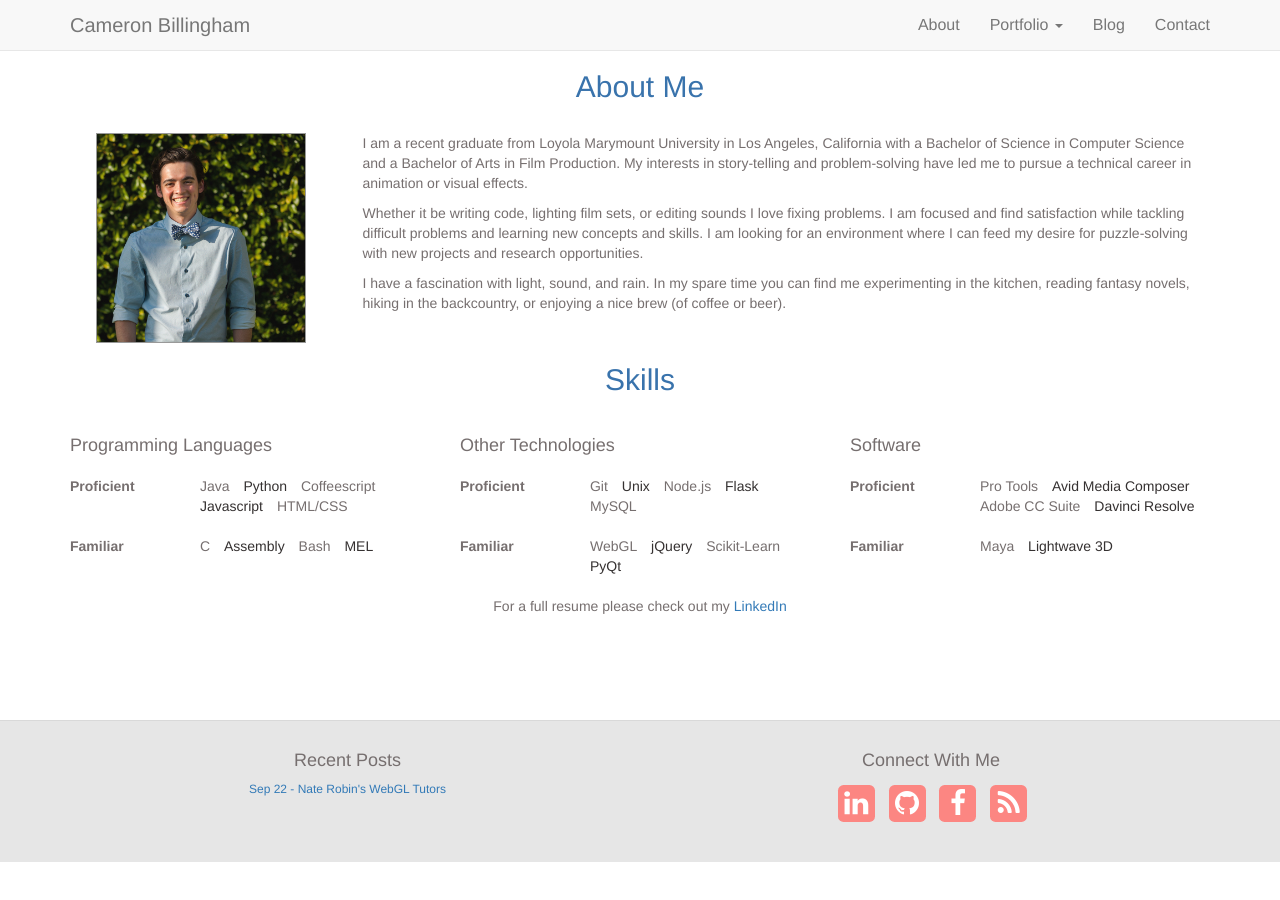
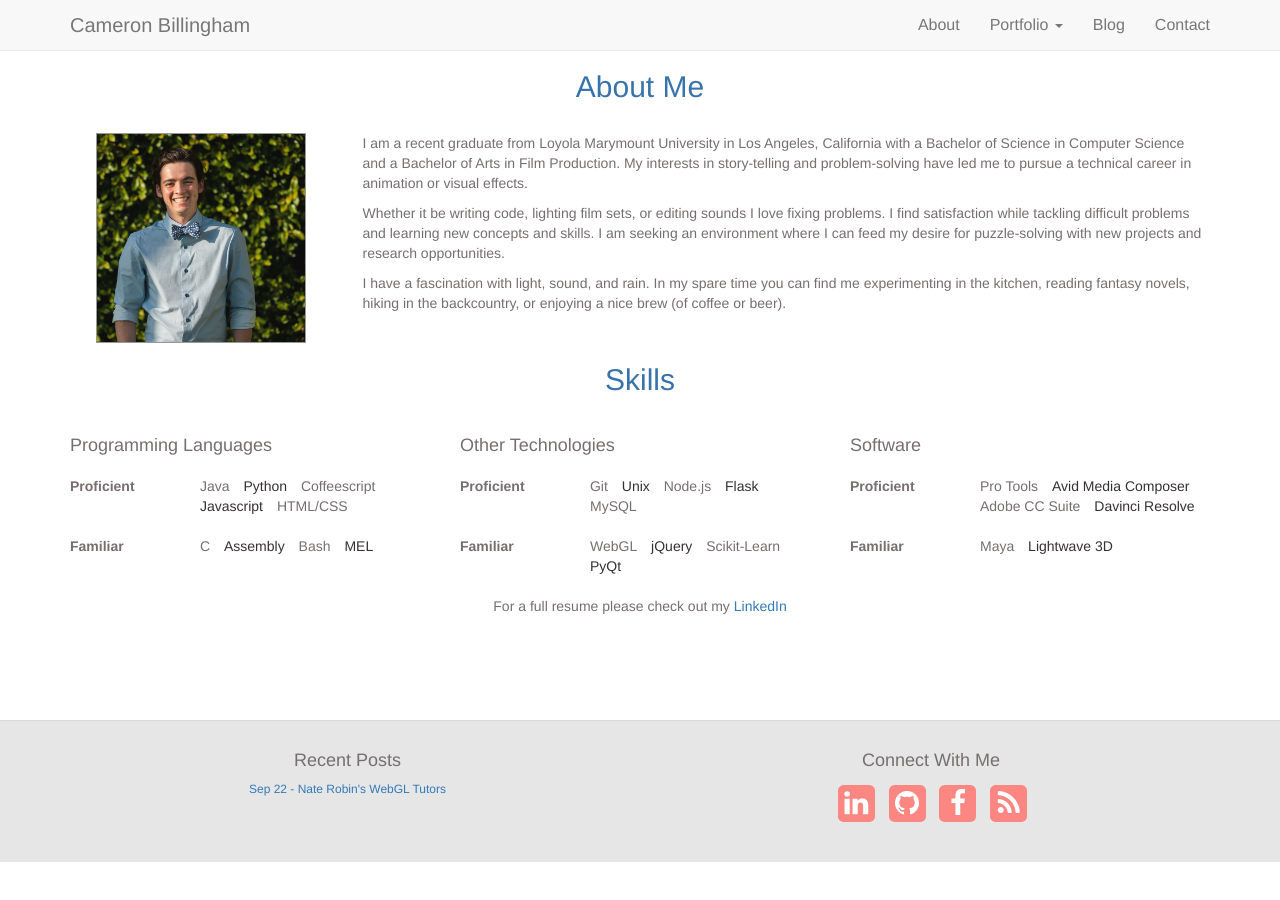
Before and after one commit to cbillingham/cbillingham.github.io, a Jekyll site: the page built from index.html, in a window 1280 px wide. Built offline with Jekyll 4.4.1, drawn with Linux system fonts in a browser that asks for light colours; nearby versions of some CDN libraries.

Commit message:
edit about me paragraph

```diff
--- a/index.html
+++ b/index.html
@@ -22,7 +22,7 @@ layout: default
         I am a recent graduate from Loyola Marymount University in Los Angeles, California with a Bachelor of Science in Computer Science and a Bachelor of Arts in Film Production. My interests in story-telling and problem-solving have led me to pursue a technical career in animation or visual effects.
       </p>
       <p>
-        Whether it be writing code, lighting film sets, or editing sounds I love fixing problems. I am focused and find satisfaction while tackling difficult problems and learning new concepts and skills. I am looking for an environment where I can feed my desire for puzzle-solving with new projects and research opportunities.
+        Whether it be writing code, lighting film sets, or editing sounds I love fixing problems. I find satisfaction while tackling difficult problems and learning new concepts and skills. I am seeking an environment where I can feed my desire for puzzle-solving with new projects and research opportunities.
       </p>
       <p>
         I have a fascination with light, sound, and rain. In my spare time you can find me experimenting in the kitchen, reading fantasy novels, hiking in the backcountry, or enjoying a nice brew (of coffee or beer).
```
